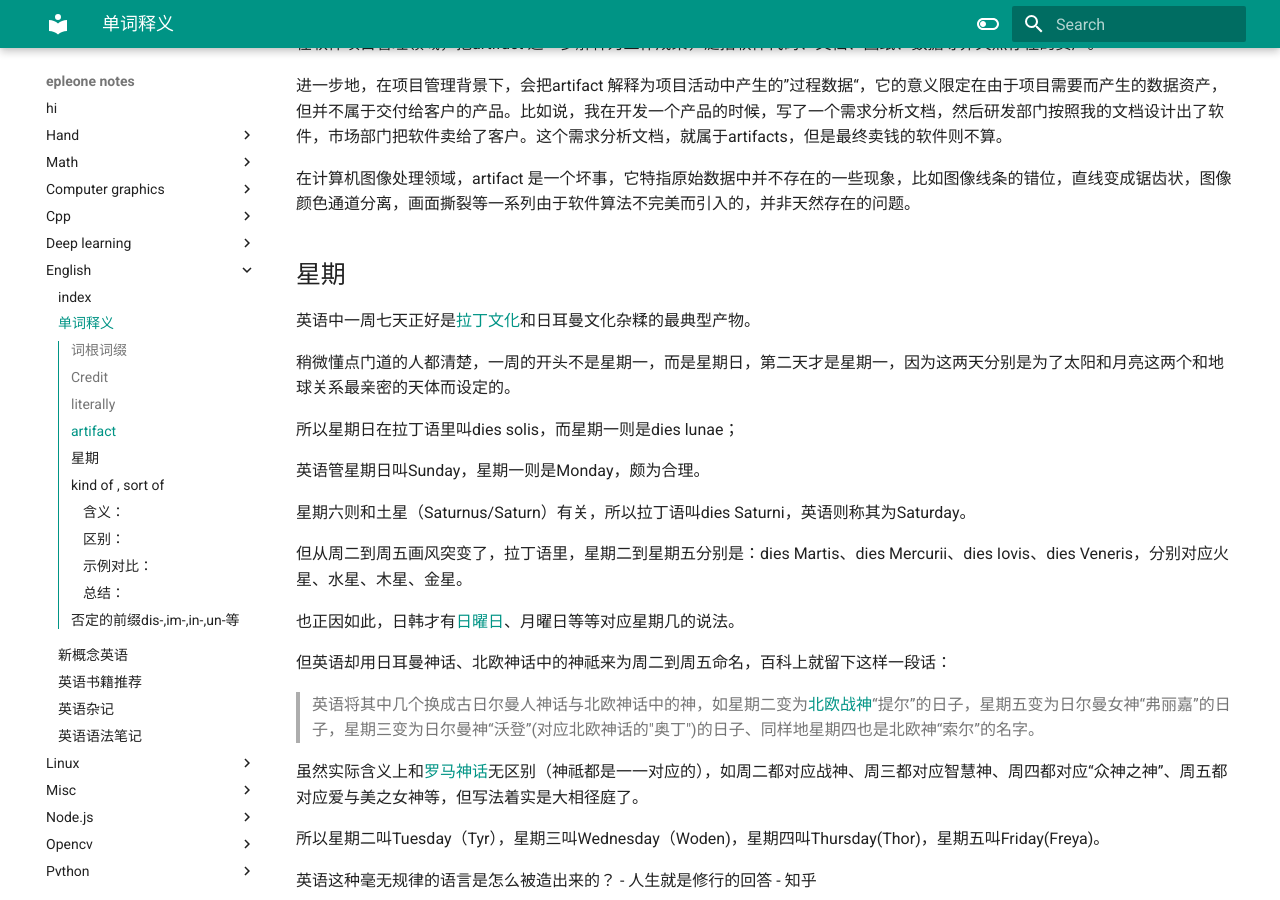
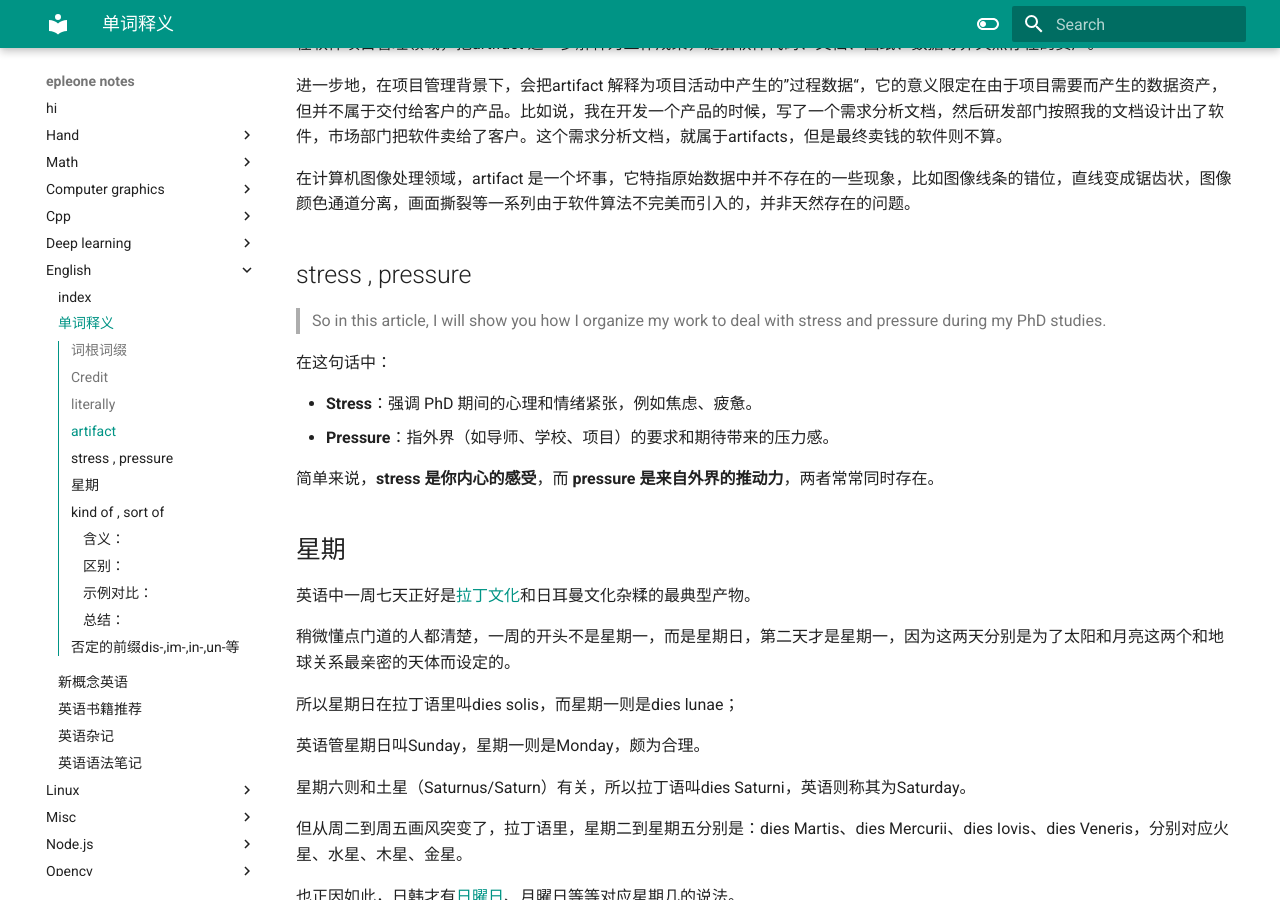
Before and after one commit to epleone/notes, an MkDocs documentation site: the page built from docs/english/单词释义.md, in a window 1280 px wide and 900 px high, scrolled down 5609 px. Built offline with MkDocs 1.6.1 and Material for MkDocs 9.7.7, drawn with Linux system fonts in a browser that asks for light colours.

Commit message:
update notes

```diff
--- a/docs/english/单词释义.md
+++ b/docs/english/单词释义.md
@@ -235,6 +235,17 @@ artifact 这个词，最本质的含义是“人造物”，”非天然存在
 
 在计算机图像处理领域，artifact 是一个坏事，它特指原始数据中并不存在的一些现象，比如图像线条的错位，直线变成锯齿状，图像颜色通道分离，画面撕裂等一系列由于软件算法不完美而引入的，并非天然存在的问题。
 
+## stress , pressure
+
+> So in this article, I will show you how I organize my work to deal with stress and pressure during my PhD studies.
+
+在这句话中：
+
+- **Stress**：强调 PhD 期间的心理和情绪紧张，例如焦虑、疲惫。
+- **Pressure**：指外界（如导师、学校、项目）的要求和期待带来的压力感。
+
+简单来说，**stress 是你内心的感受**，而 **pressure 是来自外界的推动力**，两者常常同时存在。
+
 ## 星期
 
 英语中一周七天正好是[拉丁文化](https://zhida.zhihu.com/search?q=%E6%8B%89%E4%B8%81%E6%96%87%E5%8C%96&zhida_source=entity&is_preview=1)和日耳曼文化杂糅的最典型产物。
```
Also changed, not shown: docs/misc/Obsidian tips.md (+17 -23 lines), docs/misc/Obsidian 插件.md (+5 -1 lines), docs/misc/LaTex 笔记.md (line endings or trailing spaces).
